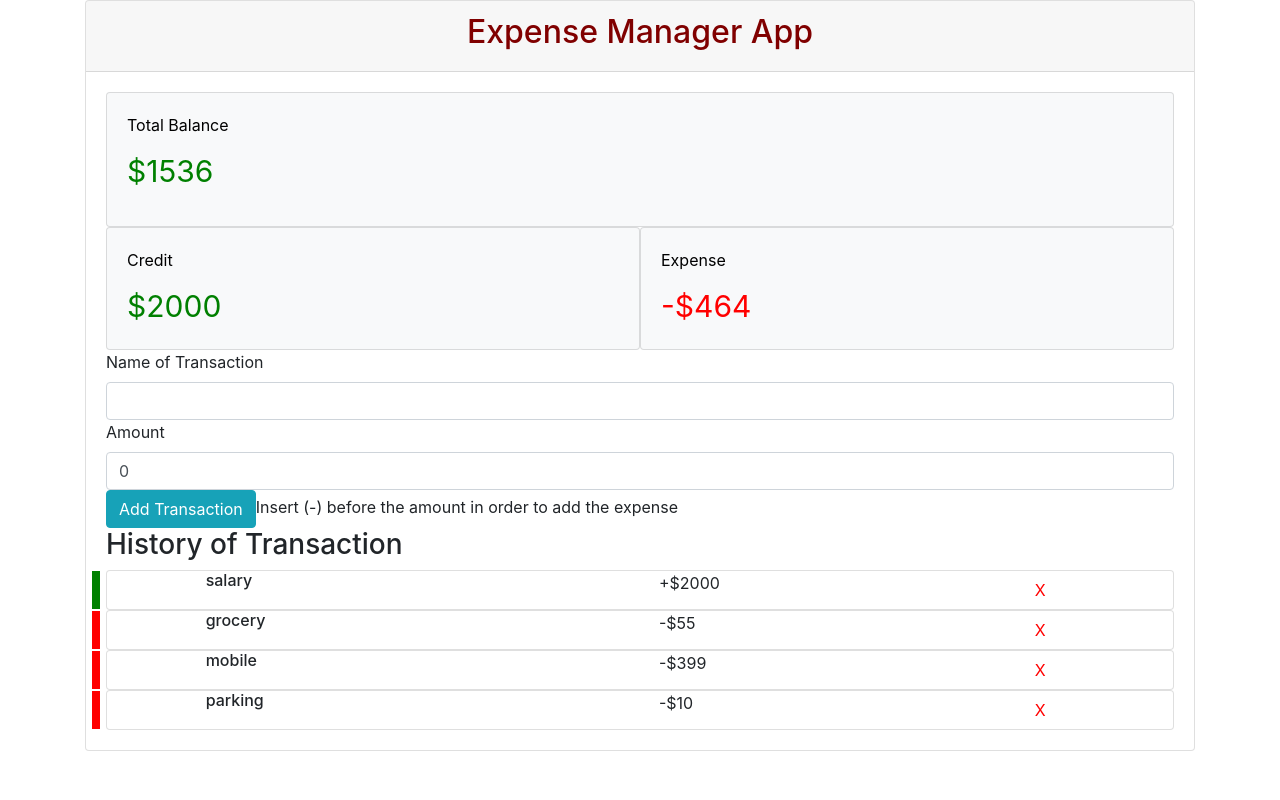
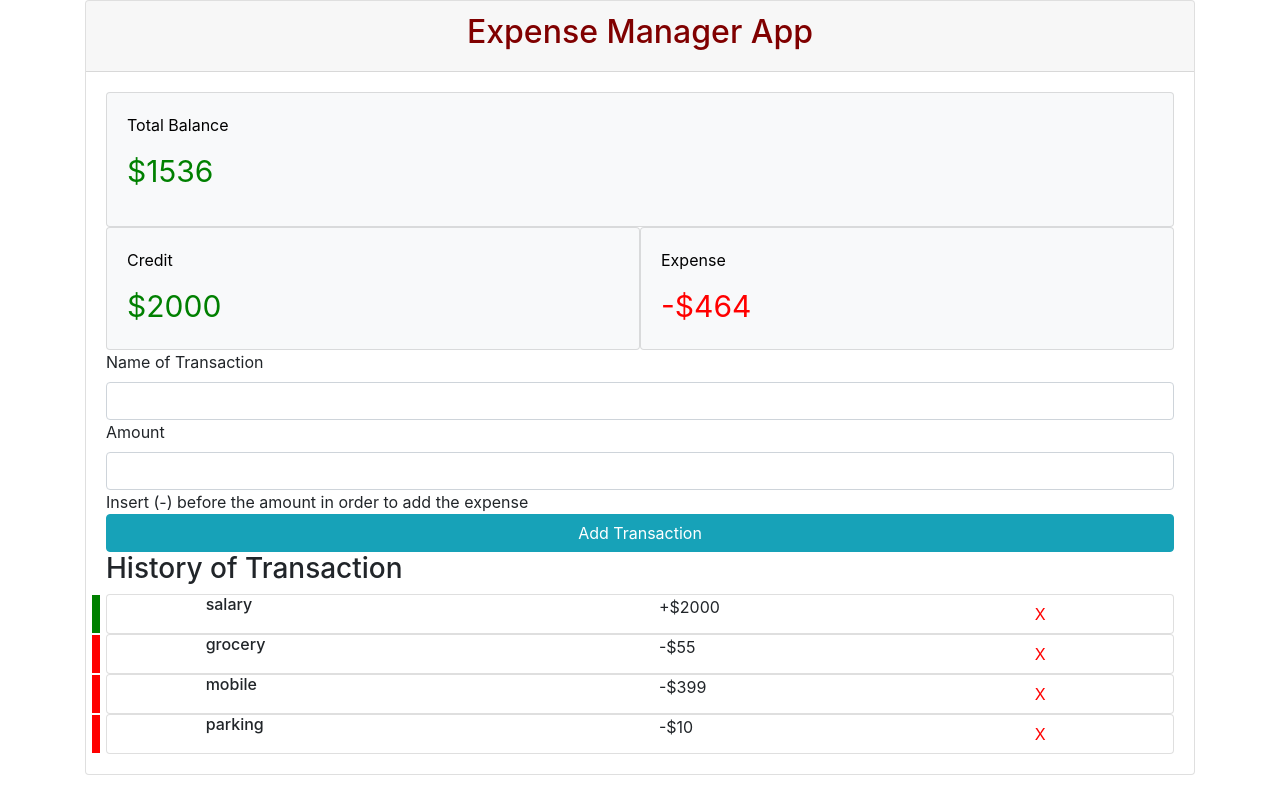
Before and after one commit to HunainAnis/ExpenseManager, a React (Create React App) app: page / in a window 1280 px wide. Built offline with nearby package versions, Linux system fonts and the light colour scheme; the HTML template or start-up script is replaced by a standard one.

Commit message:
changes in the form

```diff
--- a/src/components/inputForm.js
+++ b/src/components/inputForm.js
@@ -4,18 +4,18 @@ import { GlobalContext } from '../MainState'
 
 export const InputForm = () => {
     const [name, setName] = useState('')
-    const [amount, setAmount] = useState(0)
+    const [amount, setAmount] = useState('')
     const { addNewTransaction } = useContext(GlobalContext)
     const controlNewTransaction = () => {
-        let data = {id: new Date(), name, amount, type:amount<0?'expense':'credit', timestamp:new Date()}
+        let data = {id: new Date().toLocaleString(), name, amount, type:amount<0?'expense':'credit', timestamp:new Date().toLocaleString()}
         if(name === '') {
             alert('Please give your transaction a good name!')
         }
-        else if(amount === 0) {
-            alert('Amount must not be zero!')
+        else if(amount === '') {
+            alert('Amount must not be empty!')
         }else{
             addNewTransaction(data)
-            setAmount(0)
+            setAmount('')
             setName('')
             alert('New Transaction Added!')
         }
@@ -28,10 +28,10 @@ export const InputForm = () => {
                 <Input onChange={(e)=>setName(e.target.value)} value = {name} type='text' />
                 <Label>Amount</Label>
                 <Input onChange={(e)=>setAmount(e.target.value)} value = {amount} type='number' />
+                        Insert (-) before the amount in order to add the expense
                 <Row>
                     <Col>
-                            <Button onClick={()=>controlNewTransaction()} color='info'>Add Transaction</Button>
-                            Insert (-) before the amount in order to add the expense
+                        <Button block onClick={()=>controlNewTransaction()} color='info'>Add Transaction</Button>
                     </Col>
                 </Row>
             </Form>
```
